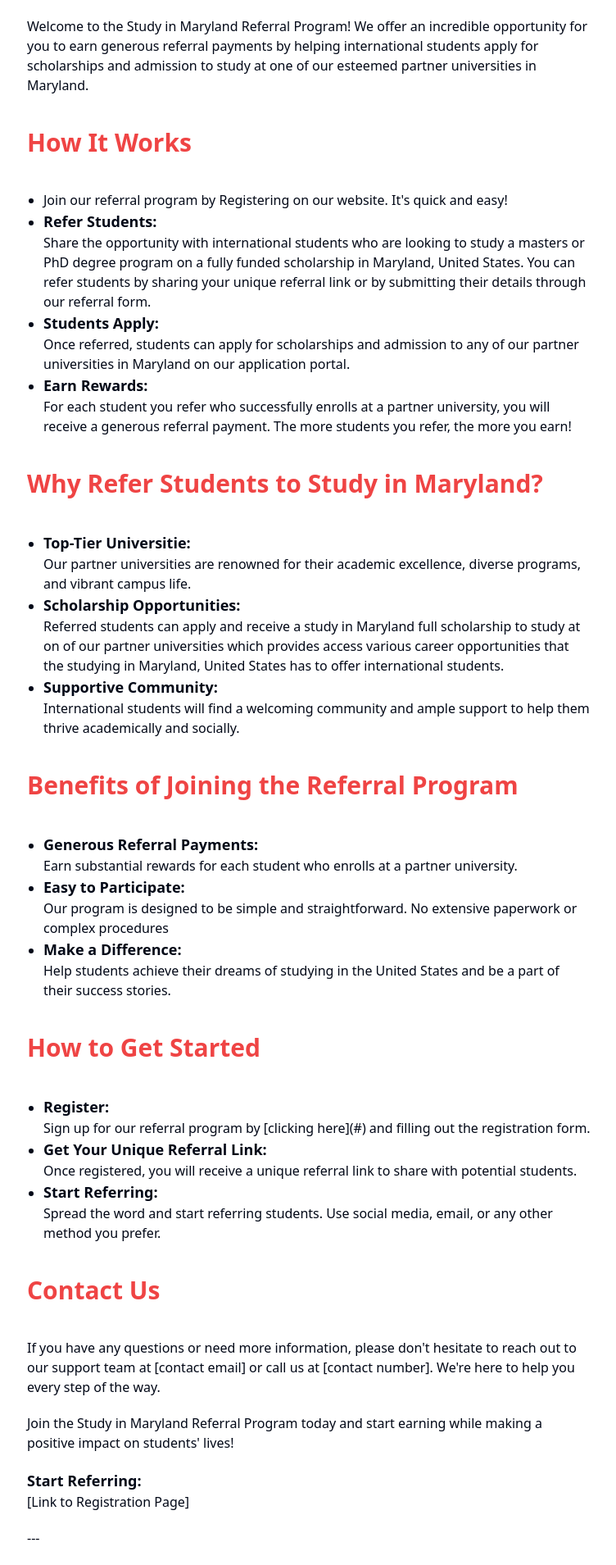
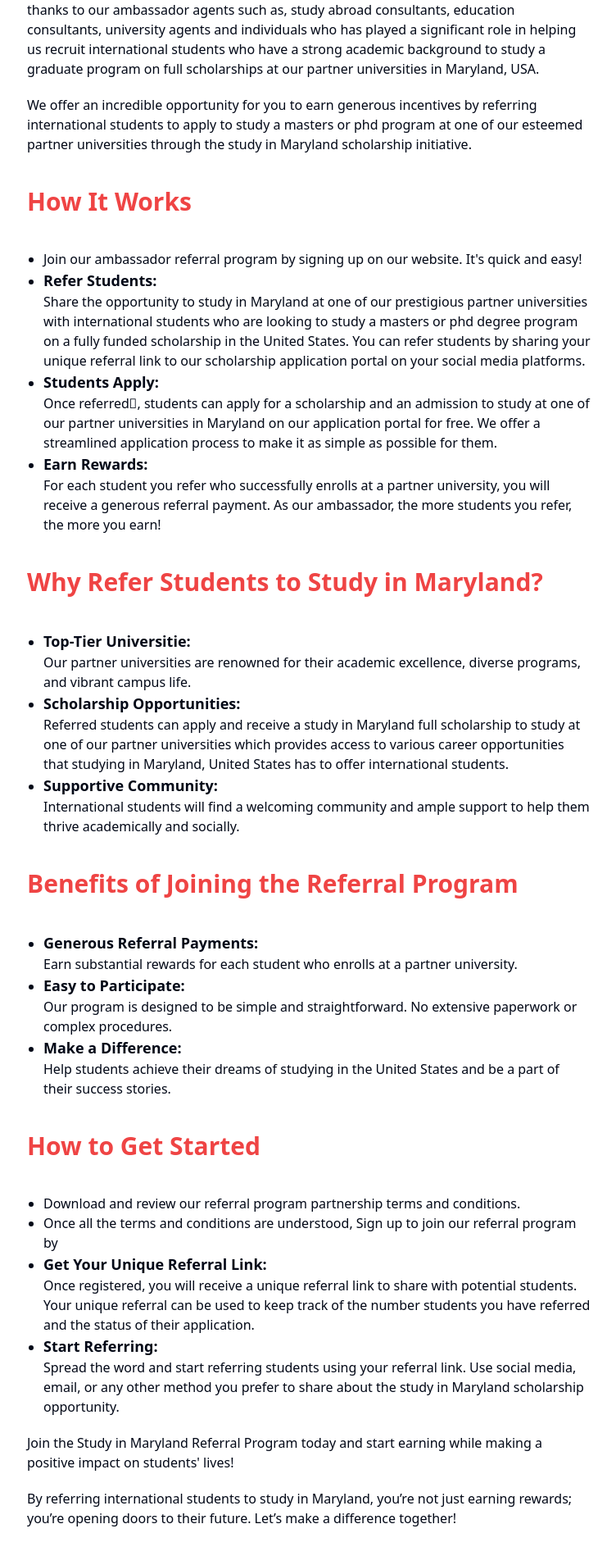
Before and after one commit to Babithkp/studyinmaryland-frontend, a React (Vite) app: page /referralProgram in a window 1280 px wide. Shown: the part 465-2374 px from the top of the page at 82% size, without its empty margins (263-1015 px from the left). Built offline with nearby package versions, Linux system fonts and the light colour scheme.

Commit message:
registration form compeleted

```diff
--- a/src/components/app/ReferralProgram.tsx
+++ b/src/components/app/ReferralProgram.tsx
@@ -1,4 +1,6 @@
-export default function ReferralProgram() {  return (
+import { Button } from "../ui/button";
+export default function ReferralProgram() {
+  return (
     <main className="flex items-center justify-center">
       <section className="w-[60%] p-10 max-md:w-full max-md:p-4 font-medium">
         <article>
@@ -8,14 +10,26 @@ export default function ReferralProgram() {  return (
           <p className="my-10 text-3xl font-bold text-red-500 max-md:text-3xl">
             Study in Maryland Referral Program
           </p>
-          <p className="my-10 text-3xl font-bold text-red-500 max-md:text-3xl">
-            Earn Generous Rewards by Referring International Students
+
+          <p className="text-md my-5">
+            Become a valued study in Maryland ambassador and join us in our
+            mission to establish Maryland, United States as a premier
+            destination for international students.
           </p>
           <p className="text-md my-5">
-            Welcome to the Study in Maryland Referral Program! We offer an
-            incredible opportunity for you to earn generous referral payments by
-            helping international students apply for scholarships and admission
-            to study at one of our esteemed partner universities in Maryland.
+            Over 2,000 students annually benefit from the study in Maryland
+            scholarship initiative thanks to our ambassador agents such as,
+            study abroad consultants, education consultants, university agents
+            and individuals who has played a significant role in helping us
+            recruit international students who have a strong academic background
+            to study a graduate program on full scholarships at our partner
+            universities in Maryland, USA.
+          </p>
+          <p className="text-md my-5">
+            We offer an incredible opportunity for you to earn generous
+            incentives by referring international students to apply to study a
+            masters or phd program at one of our esteemed partner universities
+            through the study in Maryland scholarship initiative.
           </p>
           <p className="my-10 text-3xl font-bold text-red-500 max-md:text-3xl">
             How It Works
@@ -24,26 +38,29 @@ export default function ReferralProgram() {  return (
             <ul className="ml-5 list-disc">
               <li>
                 <p>
-                  Join our referral program by Registering on our website. It's
-                  quick and easy!
+                  Join our ambassador referral program by signing up on our
+                  website. It's quick and easy!
                 </p>
               </li>
               <li>
                 <p className="text-lg font-bold">Refer Students:</p>
                 <p>
-                  Share the opportunity with international students who are
-                  looking to study a masters or PhD degree program on a fully
-                  funded scholarship in Maryland, United States. You can refer
-                  students by sharing your unique referral link or by submitting
-                  their details through our referral form.
+                  Share the opportunity to study in Maryland at one of our
+                  prestigious partner universities with international students
+                  who are looking to study a masters or phd degree program on a
+                  fully funded scholarship in the United States. You can refer
+                  students by sharing your unique referral link to our
+                  scholarship application portal on your social media platforms.
                 </p>
               </li>
               <li>
                 <p className="text-lg font-bold">Students Apply:</p>
                 <p>
-                  Once referred, students can apply for scholarships and
-                  admission to any of our partner universities in Maryland on
-                  our application portal.
+                  Once referred,ً students can apply for a scholarship and an
+                  admission to study at one of our partner universities in
+                  Maryland on our application portal for free. We offer a
+                  streamlined application process to make it as simple as
+                  possible for them.
                 </p>
               </li>
               <li>
@@ -51,7 +68,8 @@ export default function ReferralProgram() {  return (
                 <p>
                   For each student you refer who successfully enrolls at a
                   partner university, you will receive a generous referral
-                  payment. The more students you refer, the more you earn!
+                  payment. As our ambassador, the more students you refer, the
+                  more you earn!
                 </p>
               </li>
             </ul>
@@ -72,8 +90,8 @@ export default function ReferralProgram() {  return (
                 <p className="text-lg font-bold">Scholarship Opportunities:</p>
                 <p>
                   Referred students can apply and receive a study in Maryland
-                  full scholarship to study at on of our partner universities
-                  which provides access various career opportunities that the
+                  full scholarship to study at one of our partner universities
+                  which provides access to various career opportunities that
                   studying in Maryland, United States has to offer international
                   students.
                 </p>
@@ -103,7 +121,7 @@ export default function ReferralProgram() {  return (
                 <p className="text-lg font-bold">Easy to Participate:</p>
                 <p>
                   Our program is designed to be simple and straightforward. No
-                  extensive paperwork or complex procedures
+                  extensive paperwork or complex procedures.
                 </p>
               </li>
               <li>
@@ -121,10 +139,15 @@ export default function ReferralProgram() {  return (
           <div className="text-md my-5">
             <ul className="ml-5 list-disc">
               <li>
-                <p className="text-lg font-bold">Register:</p>
                 <p>
-                  Sign up for our referral program by [clicking here](#) and
-                  filling out the registration form.
+                  Download and review our referral program partnership terms and
+                  conditions.
+                </p>
+              </li>
+              <li>
+                <p>
+                  Once all the terms and conditions are understood, Sign up to
+                  join our referral program by
                 </p>
               </li>
               <li>
@@ -133,41 +156,40 @@ export default function ReferralProgram() {  return (
                 </p>
                 <p>
                   Once registered, you will receive a unique referral link to
-                  share with potential students.
+                  share with potential students. Your unique referral can be
+                  used to keep track of the number students you have referred
+                  and the status of their application.
                 </p>
               </li>
               <li>
                 <p className="text-lg font-bold">Start Referring:</p>
                 <p>
-                  Spread the word and start referring students. Use social
-                  media, email, or any other method you prefer.
+                  Spread the word and start referring students using your
+                  referral link. Use social media, email, or any other method
+                  you prefer to share about the study in Maryland scholarship
+                  opportunity.
                 </p>
               </li>
             </ul>
+            <p className="text-md my-5">
+              Join the Study in Maryland Referral Program today and start
+              earning while making a positive impact on students' lives!
+            </p>
+            <p className="text-md my-5">
+              By referring international students to study in Maryland, you’re
+              not just earning rewards; you’re opening doors to their future.
+              Let’s make a difference together!
+            </p>
           </div>
           <p className="my-10 text-3xl font-bold text-red-500 max-md:text-3xl">
             Contact Us
           </p>
           <p className="text-md my-5">
             If you have any questions or need more information, please don't
-            hesitate to reach out to our support team at [contact email] or call
-            us at [contact number]. We're here to help you every step of the
-            way.
+            hesitate to reach our support team at
           </p>
-          <p className="text-md my-5">
-            Join the Study in Maryland Referral Program today and start earning
-            while making a positive impact on students' lives!
-          </p>
-          <p className="text-md my-5">
-            <p className="text-lg font-bold">Start Referring:</p>[Link to
-            Registration Page]
-          </p>
-          <p className="text-md my-5">---</p>
-          <p className="text-md my-5">
-            By referring international students to study in Maryland, you’re not
-            just earning rewards; you’re opening doors to their future. Let’s
-            make a difference!
-          </p>
+
+          <Button className="bg-red-500 hover:bg-red-600 active:scale-95 duration-100" >Sign Up Now</Button>
         </article>
       </section>
     </main>
--- a/src/http/fetch.ts
+++ b/src/http/fetch.ts
@@ -10,5 +10,6 @@ export const uploadsingleFile = async (file: unknown) => {
   });
 };
 export const newUserregistration = async (file: unknown) => {
-  return await axios.post(`${vercelUrl}newRegistration`, file);
+  const response = await axios.post(`${vercelUrl}newRegistration`, file);
+  return response
 };
```
Also changed, not shown: src/components/app/com/forms/AddApplication.tsx (+47 -7 lines).
